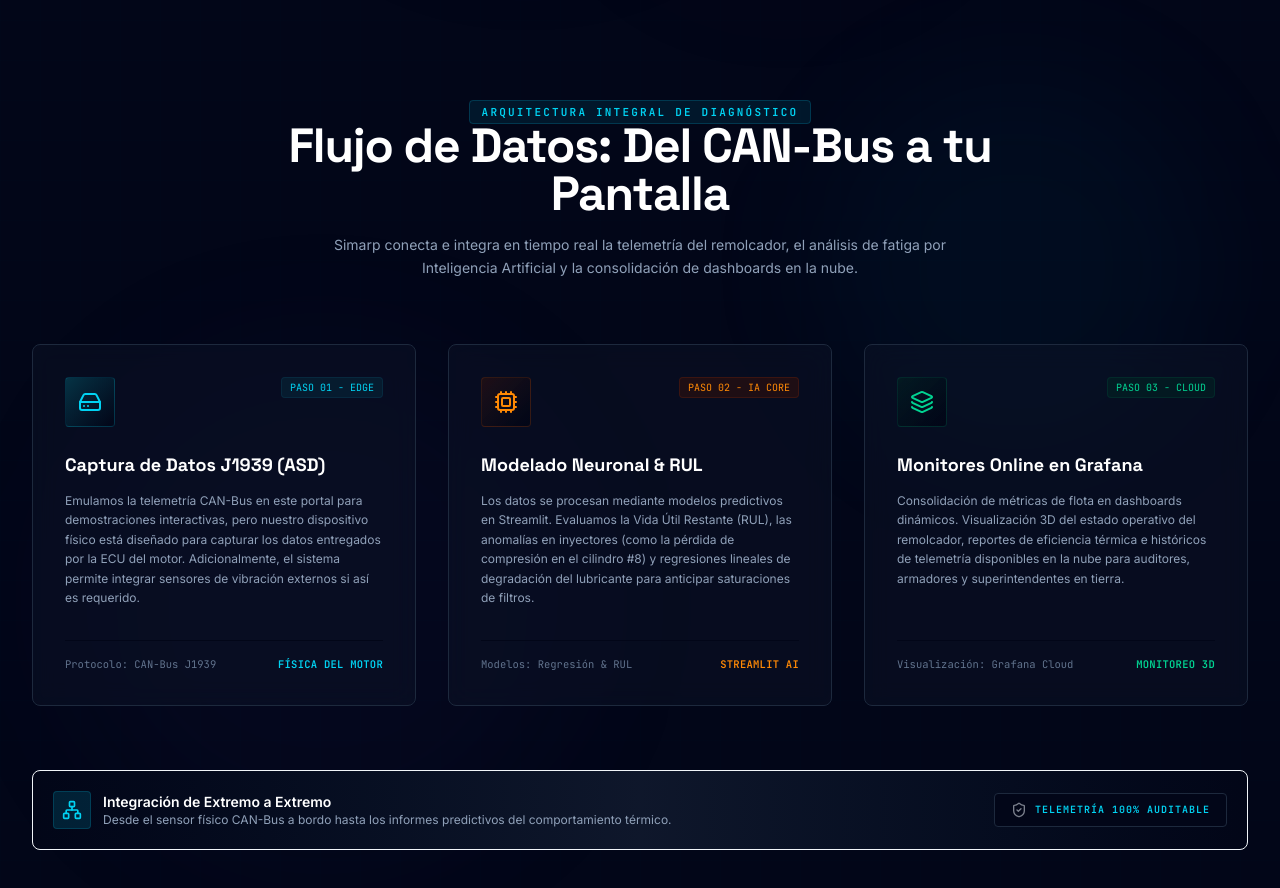
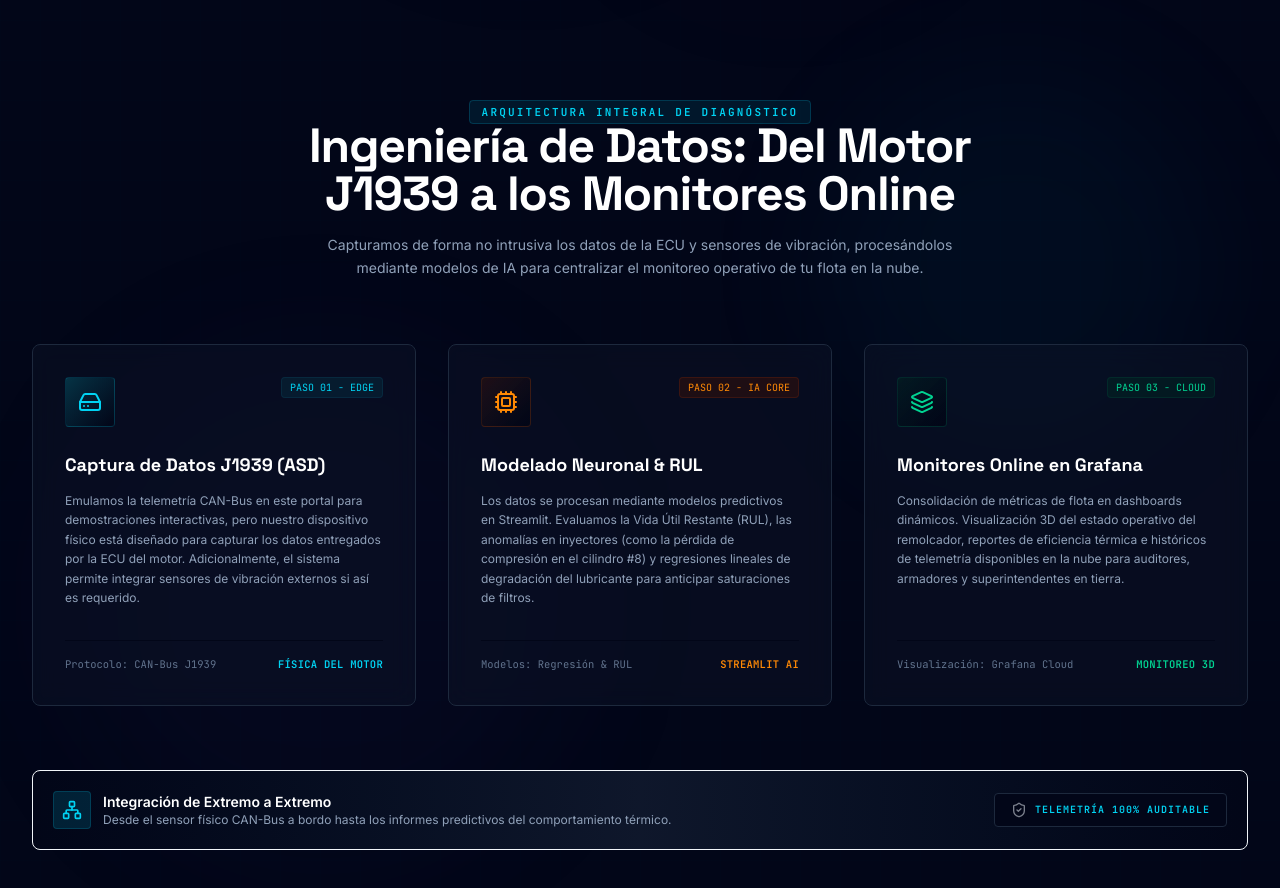
Before and after one commit to alandaf/mant-predictivo-simarp-pagina-inicio, a React (Vite) app: page / in a window 1280 px wide. Shown: the part 2060-2948 px from the top of the page. Built offline with nearby package versions, Linux system fonts and the light colour scheme.

Commit message:
Improve section titles and descriptions in ProblemAndSolution.tsx for premium maritime styling

```diff
--- a/src/components/ProblemAndSolution.tsx
+++ b/src/components/ProblemAndSolution.tsx
@@ -117,10 +117,10 @@ export default function ProblemAndSolution() {
               ARQUITECTURA INTEGRAL DE DIAGNÓSTICO
             </span>
             <h2 className="font-display text-3xl lg:text-5xl font-extrabold text-white tracking-tight">
-              Flujo de Datos: Del CAN-Bus a tu Pantalla
+              Ingeniería de Datos: Del Motor J1939 a los Monitores Online
             </h2>
-            <p className="text-slate-400 text-sm leading-relaxed max-w-2xl mx-auto">
-              Simarp conecta e integra en tiempo real la telemetría del remolcador, el análisis de fatiga por Inteligencia Artificial y la consolidación de dashboards en la nube.
+            <p className="text-slate-400 text-sm leading-relaxed max-w-2xl mx-auto font-sans">
+              Capturamos de forma no intrusiva los datos de la ECU y sensores de vibración, procesándolos mediante modelos de IA para centralizar el monitoreo operativo de tu flota en la nube.
             </p>
           </div>
 
```
Also changed, not shown: 2 other files (tests, documents, lock files or other folders).
